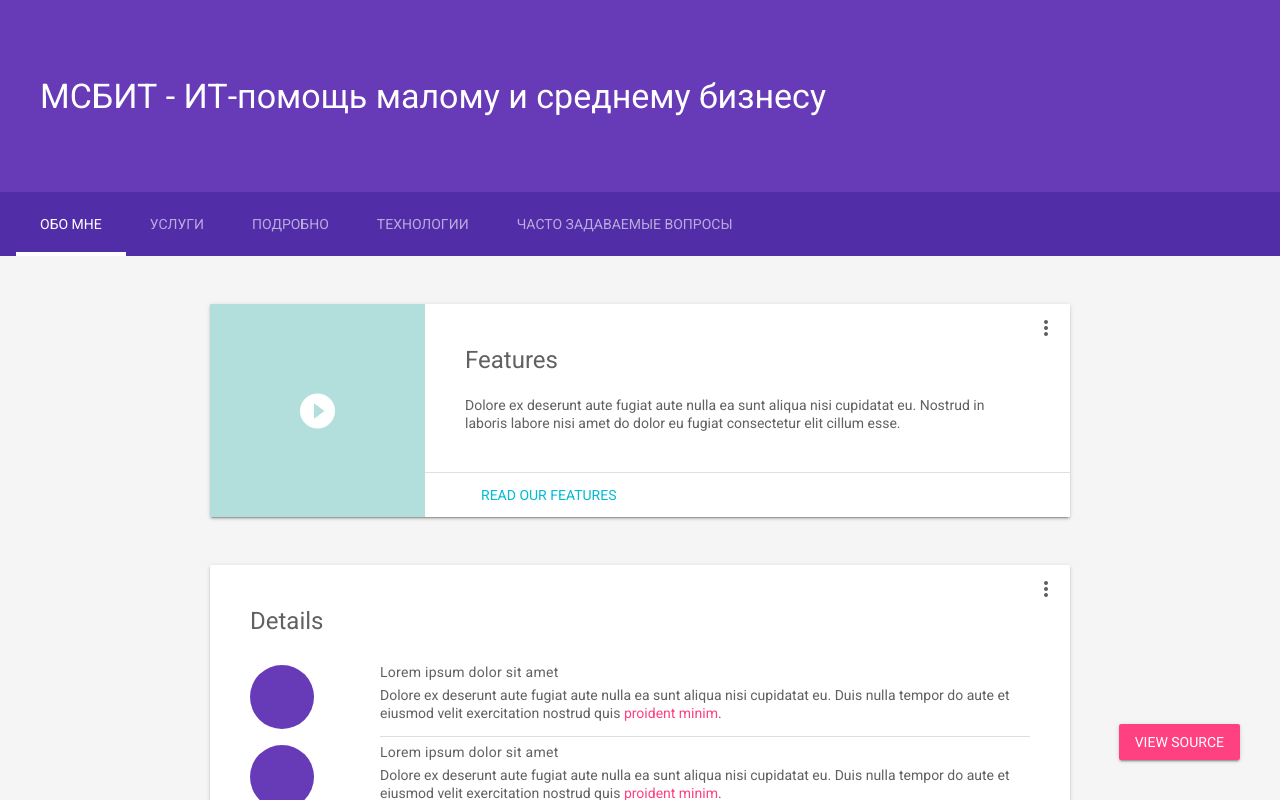
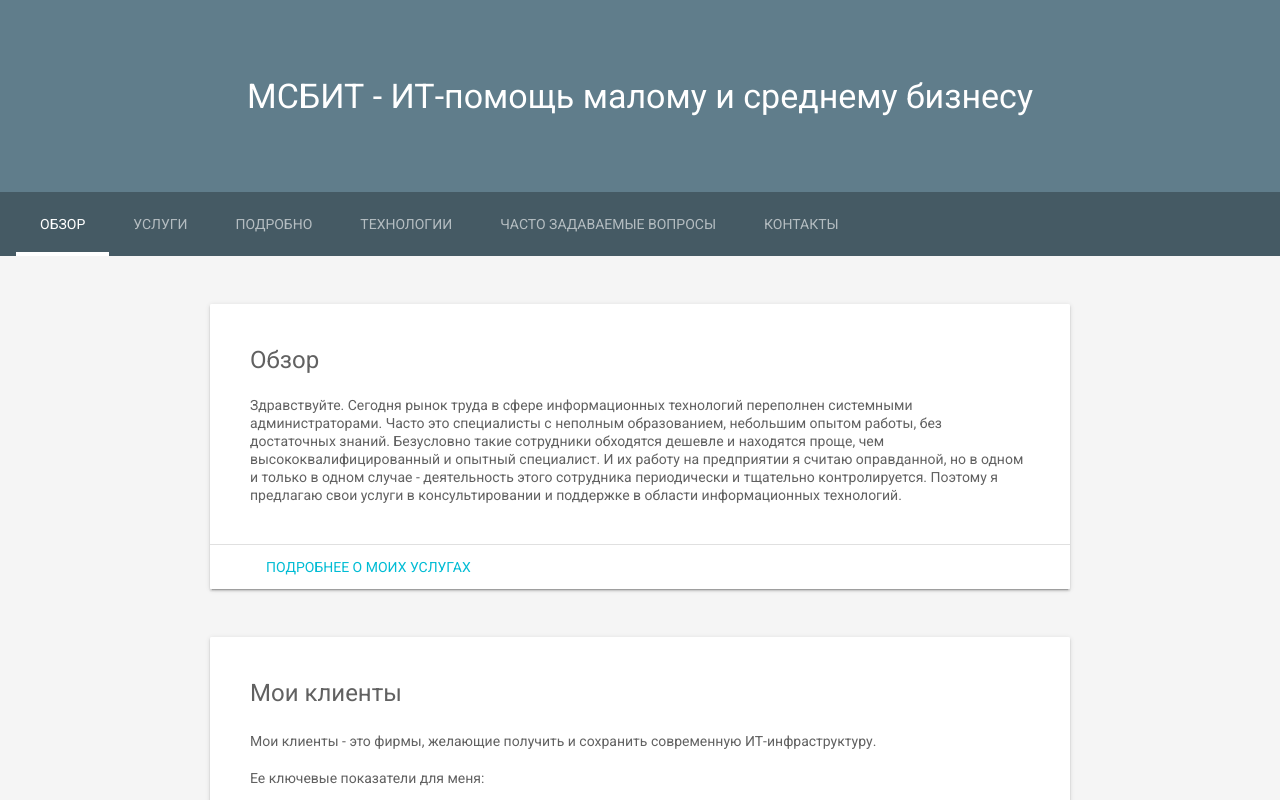
Before and after one commit to ghmahn/ghmahn.github.io, a plain HTML site: page index.html in a window 1280 px wide. Drawn offline with nearby package versions, Linux system fonts and the light colour scheme.

Commit message:
in process

```diff
--- a/index.html
+++ b/index.html
@@ -46,7 +46,7 @@
 
     <link rel="stylesheet" href="https://fonts.googleapis.com/css?family=Roboto:regular,bold,italic,thin,light,bolditalic,black,medium&amp;lang=en">
     <link rel="stylesheet" href="https://fonts.googleapis.com/icon?family=Material+Icons">
-    <link rel="stylesheet" href="https://code.getmdl.io/1.1.3/material.deep_purple-pink.min.css">
+    <link rel="stylesheet" href="https://code.getmdl.io/1.1.3/material.blue_grey-blue.min.css">
     <link rel="stylesheet" href="styles.css">
     <style>
     #view-source {
@@ -61,50 +61,89 @@
     </style>
   </head>
   <body class="mdl-demo mdl-color--grey-100 mdl-color-text--grey-700 mdl-base">
-    <div class="mdl-layout mdl-js-layout mdl-layout--fixed-header">
-      <header class="mdl-layout__header mdl-layout__header--scroll mdl-color--primary">
+    <div class="mdl-layout mdl-js-layout mdl-layout--no-desktop-drawer-button">
+      <header class="mdl-layout__header mdl-layout__header--waterfall mdl-layout__header--waterfall-hide-top mdl-color--primary">
         <div class="mdl-layout--large-screen-only mdl-layout__header-row">
         </div>
         <div class="mdl-layout--large-screen-only mdl-layout__header-row">
-          <h3>МСБИТ - ИТ-помощь малому и среднему бизнесу</h3>
+          <div class="mdl-layout-spacer"></div><h3>МСБИТ - ИТ-помощь малому и среднему бизнесу</h3>
+          <div class="mdl-layout-spacer"></div>
         </div>
         <div class="mdl-layout--large-screen-only mdl-layout__header-row">
         </div>
         <div class="mdl-layout__tab-bar mdl-js-ripple-effect mdl-color--primary-dark">
-          <a href="#overview" class="mdl-layout__tab is-active">Обо мне</a>
-          <a href="#features" class="mdl-layout__tab">Услуги</a>
-          <a href="#features" class="mdl-layout__tab">Подробно</a>
-          <a href="#features" class="mdl-layout__tab">Технологии</a>
-          <a href="#features" class="mdl-layout__tab">Часто задаваемые вопросы</a>
+              <a href="#overview" class="mdl-layout__tab is-active" id="overview_tab">Обзор</a>
+              <a href="#features" class="mdl-layout__tab" id="features_tab">Услуги</a>
+              <a href="#details" class="mdl-layout__tab" id="details_tab">Подробно</a>
+              <a href="#technology" class="mdl-layout__tab" id="technology_tab">Технологии</a>
+              <a href="#faq" class="mdl-layout__tab" id="faq_tab">Часто задаваемые вопросы</a>
+              <a href="#contact" class="mdl-layout__tab" id="contact_tab">Контакты</a>
+        </div>
+
           <!--<button class="mdl-button mdl-js-button mdl-button--fab mdl-js-ripple-effect mdl-button--colored mdl-shadow--4dp mdl-color--accent" id="add">
             <i class="material-icons" role="presentation">add</i>
             <span class="visuallyhidden">Add</span>
           </button>-->
-        </div>
       </header>
+      <div class="mdl-layout__drawer">
+       <span class="mdl-layout__title">МСБИТ</span>
+        <nav class="mdl-navigation">
+          <a href="#overview" class="mdl-navigation__link" onclick="document.getElementById('overview_tab').click(); document.querySelector('.mdl-layout').MaterialLayout.toggleDrawer()">Обзор</a>
+          <a href="#features" class="mdl-navigation__link" onclick="document.getElementById('features_tab').click(); document.querySelector('.mdl-layout').MaterialLayout.toggleDrawer()">Услуги</a>
+          <a href="#details" class="mdl-navigation__link" onclick="document.getElementById('details_tab').click(); document.querySelector('.mdl-layout').MaterialLayout.toggleDrawer()">Подробно</a>
+          <a href="#technology" class="mdl-navigation__link" onclick="document.getElementById('technology_tab').click(); document.querySelector('.mdl-layout').MaterialLayout.toggleDrawer()">Технологии</a>
+          <a href="#faq" class="mdl-navigation__link" onclick="document.getElementById('faq_tab').click(); document.querySelector('.mdl-layout').MaterialLayout.toggleDrawer()">Часто задаваемые вопросы</a>
+          <a href="#contact" class="mdl-navigation__link" onclick="document.getElementById('contact_tab').click(); document.querySelector('.mdl-layout').MaterialLayout.toggleDrawer()">Контакты</a>
+        </nav>
+      </div>
       <main class="mdl-layout__content">
         <div class="mdl-layout__tab-panel is-active" id="overview">
           <section class="section--center mdl-grid mdl-grid--no-spacing mdl-shadow--2dp">
-            <header class="section__play-btn mdl-cell mdl-cell--3-col-desktop mdl-cell--2-col-tablet mdl-cell--4-col-phone mdl-color--teal-100 mdl-color-text--white">
+            <!-- <header class="section__play-btn mdl-cell mdl-cell--3-col-desktop mdl-cell--2-col-tablet mdl-cell--4-col-phone mdl-color--teal-100 mdl-color-text--white">
               <i class="material-icons">play_circle_filled</i>
-            </header>
-            <div class="mdl-card mdl-cell mdl-cell--9-col-desktop mdl-cell--6-col-tablet mdl-cell--4-col-phone">
+            </header> -->
+            <div class="mdl-card mdl-cell mdl-cell--12-col-desktop mdl-cell--12-col-tablet mdl-cell--12-col-phone">
               <div class="mdl-card__supporting-text">
-                <h4>Features</h4>
-                Dolore ex deserunt aute fugiat aute nulla ea sunt aliqua nisi cupidatat eu. Nostrud in laboris labore nisi amet do dolor eu fugiat consectetur elit cillum esse.
+                <h4>Обзор</h4>
+                Здравствуйте.
+                Сегодня рынок труда в сфере информационных технологий переполнен системными администраторами. Часто это специалисты c неполным образованием, небольшим опытом работы, без достаточных знаний. Безусловно такие сотрудники обходятся дешевле и находятся проще, чем высококвалифицированный и опытный специалист.
+                И их работу на предприятии я считаю оправданной, но в одном и только в одном случае - деятельность этого сотрудника периодически и тщательно контролируется.
+                Поэтому я предлагаю свои услуги в консультировании и поддержке в области информационных технологий.
               </div>
               <div class="mdl-card__actions">
-                <a href="#" class="mdl-button">Read our features</a>
+                <a href="#" class="mdl-button" onclick="document.getElementById('features_tab').click()">Подробнее о моих услугах</a>
               </div>
             </div>
-            <button class="mdl-button mdl-js-button mdl-js-ripple-effect mdl-button--icon" id="btn1">
+          </section>
+          <section class="section--center mdl-grid mdl-grid--no-spacing mdl-shadow--2dp">
+            <div class="mdl-card mdl-cell mdl-cell--12-col-desktop mdl-cell--12-col-tablet mdl-cell--12-col-phone">
+              <div class="mdl-card__supporting-text">
+                <h4>Мои клиенты</h4>
+                <p>Мои клиенты - это фирмы, желающие получить и сохранить современную ИТ-инфраструктуру.</p> Ее ключевые показатели для меня:<ul>
+                <li>Своевременное, надёжное архивирование данных.</li>
+                <li>Достаточное обеспечение информационной безопасности - адекватная антивирусная защита, защита от вторжений и утечек.</li>
+                <li>Достаточный контроль за пользователями с точки зрения как сохранения коммерческой тайны, так и трудовой дисциплины.</li>
+                <li>Отказоустойчивость основных сервисов - информационные системы (например, 1С), общая работа с файлами, почта и т.п.</li>
+                <li>Способность удовлетворять требования и запросы бизнеса сейчас и завтра без лишних затрат</li>
+                </ul>
+
+                <p>Задумайтесь, насколько соответствует ваше предприятие и системный администратор данным критериям?</p>
+              </div>
+              <div class="mdl-card__actions">
+                <a href="#" class="mdl-button" onclick="document.getElementById('details_tab').click()">Если не очень - читайте: Как я могу вам помочь</a>
+              </div>
+              <!-- <div class="mdl-card__actions">
+                <a href="#" class="mdl-button">Read our features</a>
+              </div> -->
+            </div>
+            <!--<button class="mdl-button mdl-js-button mdl-js-ripple-effect mdl-button--icon" id="btn1">
               <i class="material-icons">more_vert</i>
             </button>
             <ul class="mdl-menu mdl-js-menu mdl-menu--bottom-right" for="btn1">
               <li class="mdl-menu__item">Lorem</li>
               <li class="mdl-menu__item" disabled>Ipsum</li>
               <li class="mdl-menu__item">Dolor</li>
-            </ul>
+            </ul> -->
           </section>
           <section class="section--center mdl-grid mdl-grid--no-spacing mdl-shadow--2dp">
             <div class="mdl-card mdl-cell mdl-cell--12-col">
@@ -194,14 +233,13 @@
                 <a href="#lorem4">Lorem ipsum</a>
                 <a href="#lorem5">Lorem ipsum</a>
               </ul>
-=======
 <ul>
 <li>Аудит текущей инфраструктуры, выводы и рекомендации по результатам</li>
 <li>Проверка знаний и опыта вашего системного администратора, рекомендации по результатам</li>
 <li>Непосредственно реализация рекомендаций</li>
 <li>Помощь вашему системному администратору в решении сложной проблемы</li>
 </ul>
->>>>>>> origin/master
+
 
               <h5 id="lorem1">Lorem ipsum dolor sit amet</h5>
               Excepteur et pariatur officia veniam anim culpa cupidatat consequat ad velit culpa est non.
@@ -299,7 +337,6 @@
         </footer>
       </main>
     </div>
-    <a href="https://github.com/google/material-design-lite/blob/master/templates/text-only/" target="_blank" id="view-source" class="mdl-button mdl-js-button mdl-button--raised mdl-js-ripple-effect mdl-color--accent mdl-color-text--accent-contrast">View Source</a>
     <script src="https://code.getmdl.io/1.1.3/material.min.js"></script>
   </body>
 </html>
```
